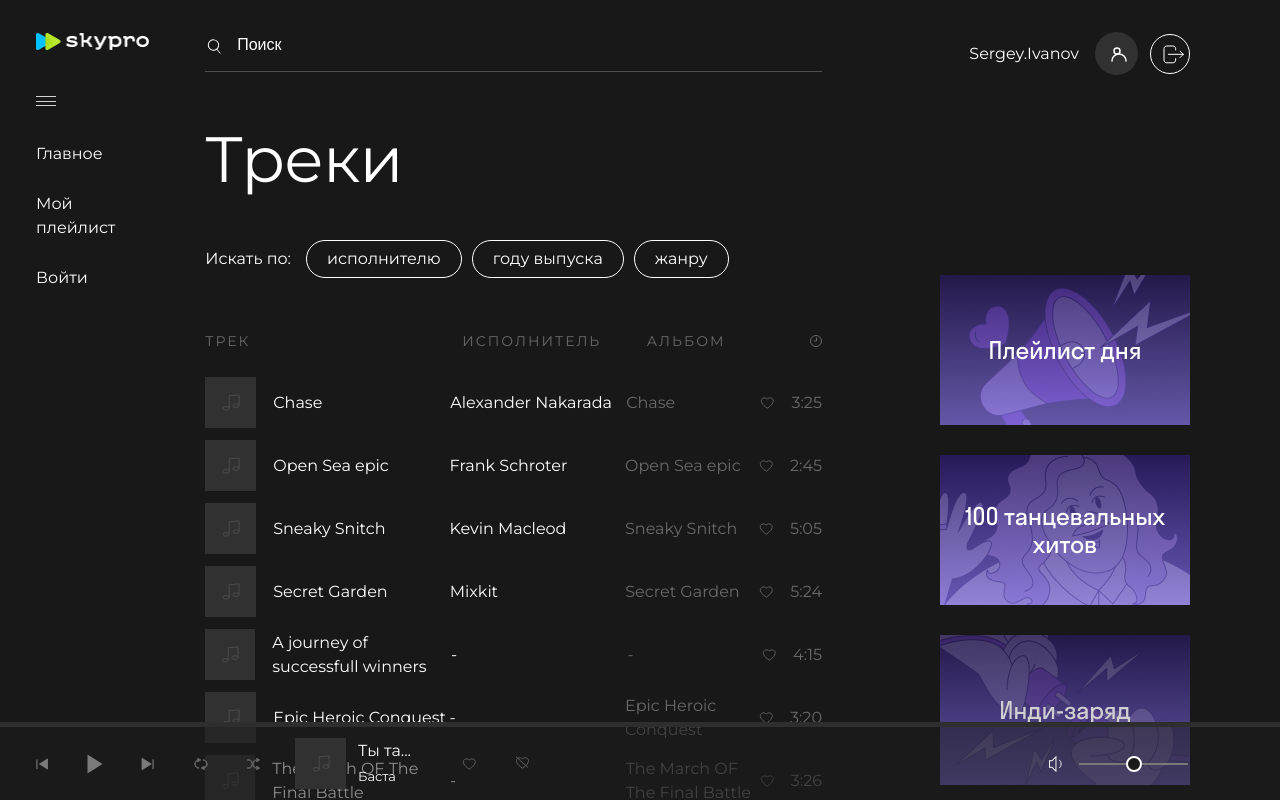
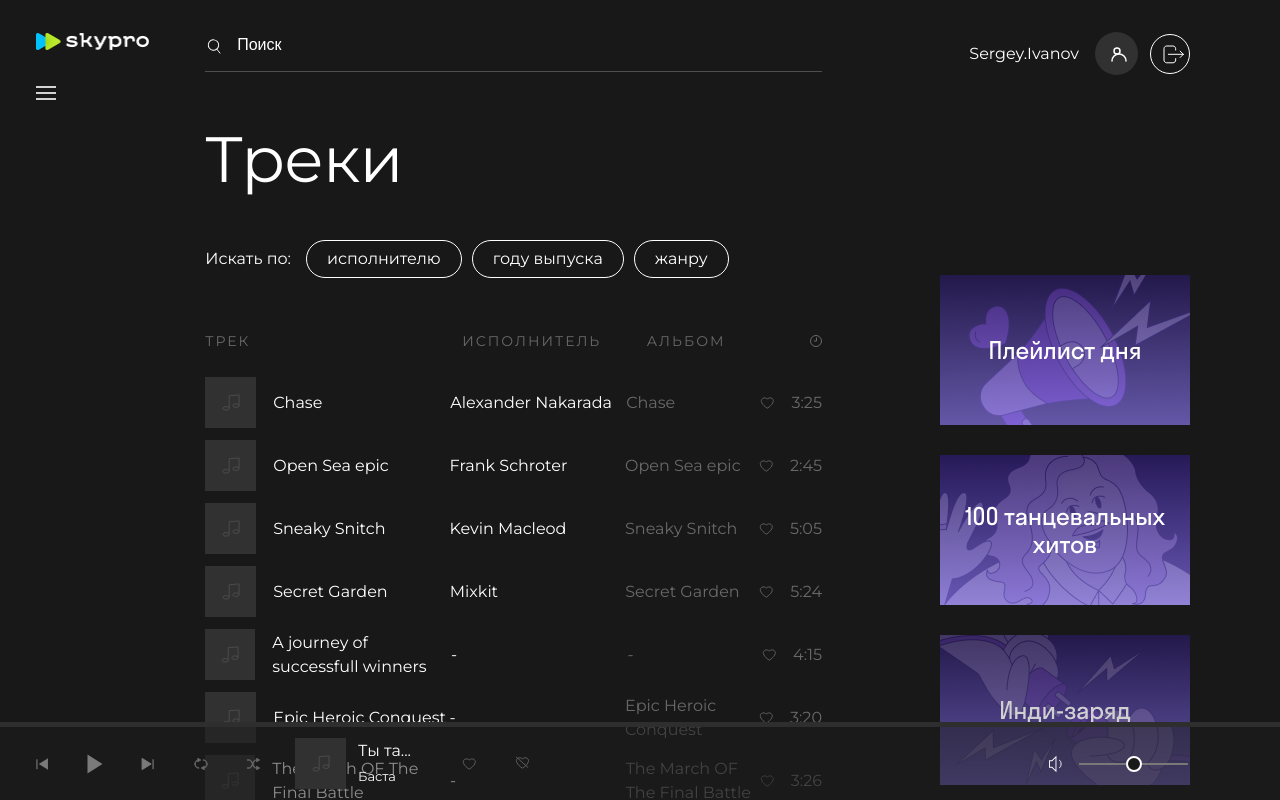
Before and after one commit to Almazny26/skypro-music, a Next.js app: page / in a window 1280 px wide. Built offline with nearby package versions, Linux system fonts and the light colour scheme.

Commit message:
Проработан бургер

```diff
--- a/src/components/Navigation.module.css
+++ b/src/components/Navigation.module.css
@@ -20,30 +20,74 @@
 
 .burger {
   width: 20px;
-  height: 36px;
-  padding: 13px 0;
+  height: 20px;
+  padding: 0;
   display: flex;
   flex-direction: column;
-  justify-content: space-between;
+  justify-content: center;
+  align-items: center;
   cursor: pointer;
+  position: relative;
 }
 
 .burgerLine {
-  display: inline-block;
+  display: block;
   width: 100%;
-  height: 1px;
+  height: 2px;
   background-color: #d3d3d3;
+  transition: transform 0.4s cubic-bezier(0.68, -0.55, 0.265, 1.55), opacity 0.3s ease;
+  transform-origin: center;
+  position: absolute;
+}
+
+/* Позиционирование линий в закрытом состоянии */
+.burgerLine:first-child {
+  top: 3px;
+}
+
+.burgerLine:nth-child(2) {
+  top: 50%;
+  transform: translateY(-50%);
+}
+
+.burgerLine:last-child {
+  bottom: 3px;
+}
+
+/* Анимация для первой линии (верхняя) - поворачивается и смещается в центр */
+.burgerOpen .burgerLine:first-child {
+  top: 50%;
+  transform: translateY(-50%) rotate(45deg);
+}
+
+/* Анимация для второй линии (средняя) - исчезает */
+.burgerOpen .burgerLine:nth-child(2) {
+  opacity: 0;
+  transform: translateY(-50%) scaleX(0);
+}
+
+/* Анимация для третьей линии (нижняя) - поворачивается и смещается в центр */
+.burgerOpen .burgerLine:last-child {
+  bottom: auto;
+  top: 50%;
+  transform: translateY(-50%) rotate(-45deg);
 }
 
 .menu {
-  display: block;
+  max-height: 500px;
+  opacity: 1;
   visibility: visible;
-  transition: opacity 0.3s ease, visibility 0.3s ease;
+  transform: translateY(0);
+  transition: max-height 0.4s ease, opacity 0.4s ease, visibility 0.4s ease, transform 0.4s ease;
+  overflow: hidden;
 }
 
 .menuClosed {
-  display: none;
+  max-height: 0;
+  opacity: 0;
   visibility: hidden;
+  transform: translateY(-20px);
+  transition: max-height 0.4s ease, opacity 0.4s ease, visibility 0.4s ease, transform 0.4s ease;
 }
 
 .menuList {
--- a/src/components/Navigation.tsx
+++ b/src/components/Navigation.tsx
@@ -11,7 +11,8 @@ import styles from './Navigation.module.css';
 // Компонент навигации - левая боковая панель с логотипом и меню
 export default function Navigation() {
   // Состояние для отслеживания открыто/закрыто меню
-  const [isMenuOpen, setIsMenuOpen] = useState(true);
+  // При обновлении страницы меню скрыто
+  const [isMenuOpen, setIsMenuOpen] = useState(false);
 
   // Обработчик клика на бургер-меню
   const handleBurgerClick = () => {
@@ -33,7 +34,7 @@ export default function Navigation() {
       </div>
 
       {/* Бургер-меню с обработчиком клика */}
-      <div className={styles.burger} onClick={handleBurgerClick}>
+      <div className={`${styles.burger} ${isMenuOpen ? styles.burgerOpen : ''}`} onClick={handleBurgerClick}>
         <span className={styles.burgerLine}></span>
         <span className={styles.burgerLine}></span>
         <span className={styles.burgerLine}></span>
```
